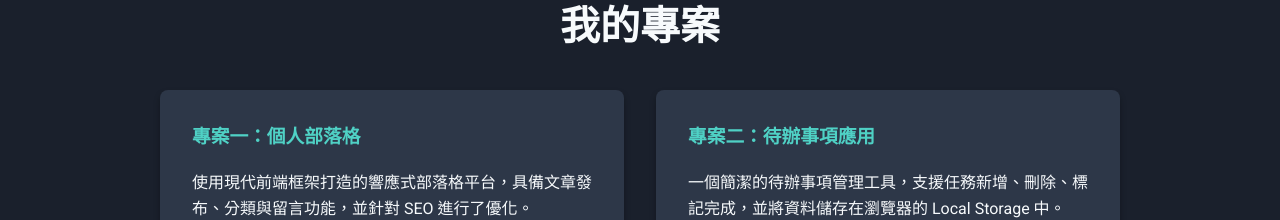
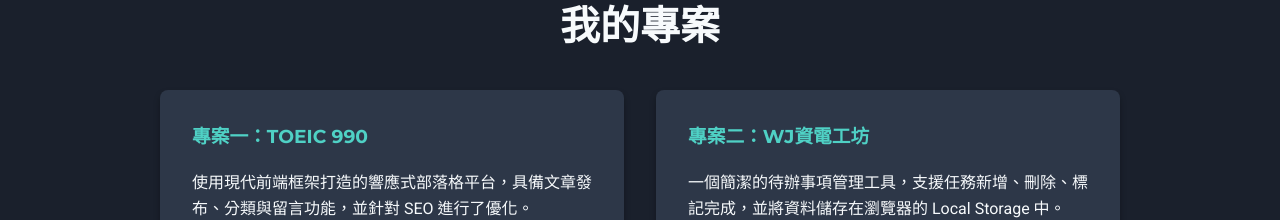
Before and after one commit to DVRBxTw/my-web, a plain HTML site: page index.html in a window 1280 px wide. Shown: the part 900-1120 px from the top of the page. Drawn offline with Linux system fonts and the light colour scheme.

Commit message:
Update index.html

```diff
--- a/index.html
+++ b/index.html
@@ -51,11 +51,11 @@
             <h2>我的專案</h2>
             <div class="project-grid">
                 <div class="card">
-                    <h3>專案一：個人部落格</h3>
+                    <h3>專案一：TOEIC 990</h3>
                     <p>使用現代前端框架打造的響應式部落格平台，具備文章發布、分類與留言功能，並針對 SEO 進行了優化。</p>
                 </div>
                 <div class="card">
-                    <h3>專案二：待辦事項應用</h3>
+                    <h3>專案二：WJ資電工坊</h3>
                     <p>一個簡潔的待辦事項管理工具，支援任務新增、刪除、標記完成，並將資料儲存在瀏覽器的 Local Storage 中。</p>
                 </div>
             </div>
```
